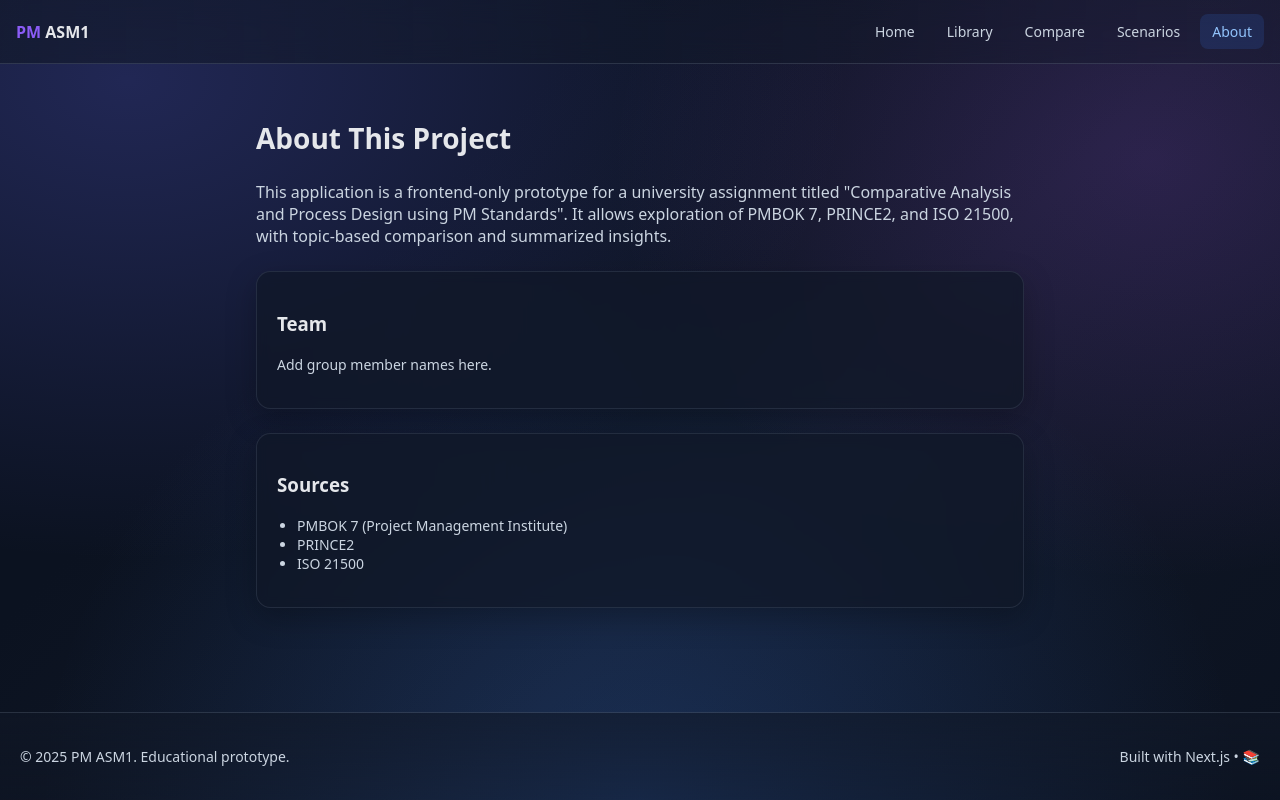
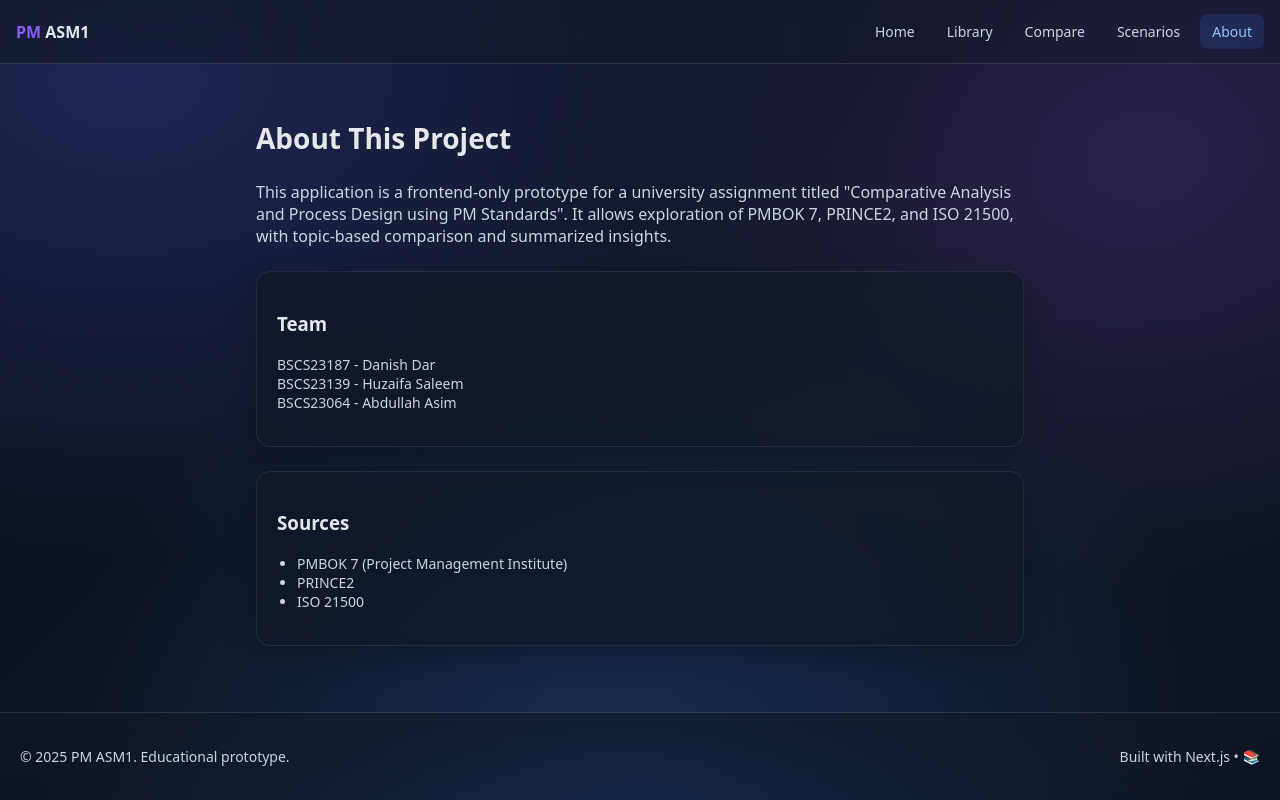
Before and after one commit to Kenji-x-S/PM_ASSN, a Next.js app: page /about in a window 1280 px wide. Built offline with nearby package versions, Linux system fonts and the light colour scheme.

Commit message:
Frontend Main work Completion

```diff
--- a/app/about/page.tsx
+++ b/app/about/page.tsx
@@ -9,7 +9,7 @@ export default function AboutPage() {
 			</p>
             <div className="card p-5">
                 <h3 style={{ fontWeight: 700, color: "#e5e7eb" }}>Team</h3>
-                <p className="text-sm" style={{ marginTop: "0.25rem", color: "#cbd5e1" }}>Add group member names here.</p>
+                <p className="text-sm" style={{ marginTop: "0.25rem", color: "#cbd5e1" }}>BSCS23187 - Danish Dar <br/> BSCS23139 - Huzaifa Saleem <br/> BSCS23064 - Abdullah Asim</p>
 			</div>
             <div className="card p-5">
                 <h3 style={{ fontWeight: 700, color: "#e5e7eb" }}>Sources</h3>
```
